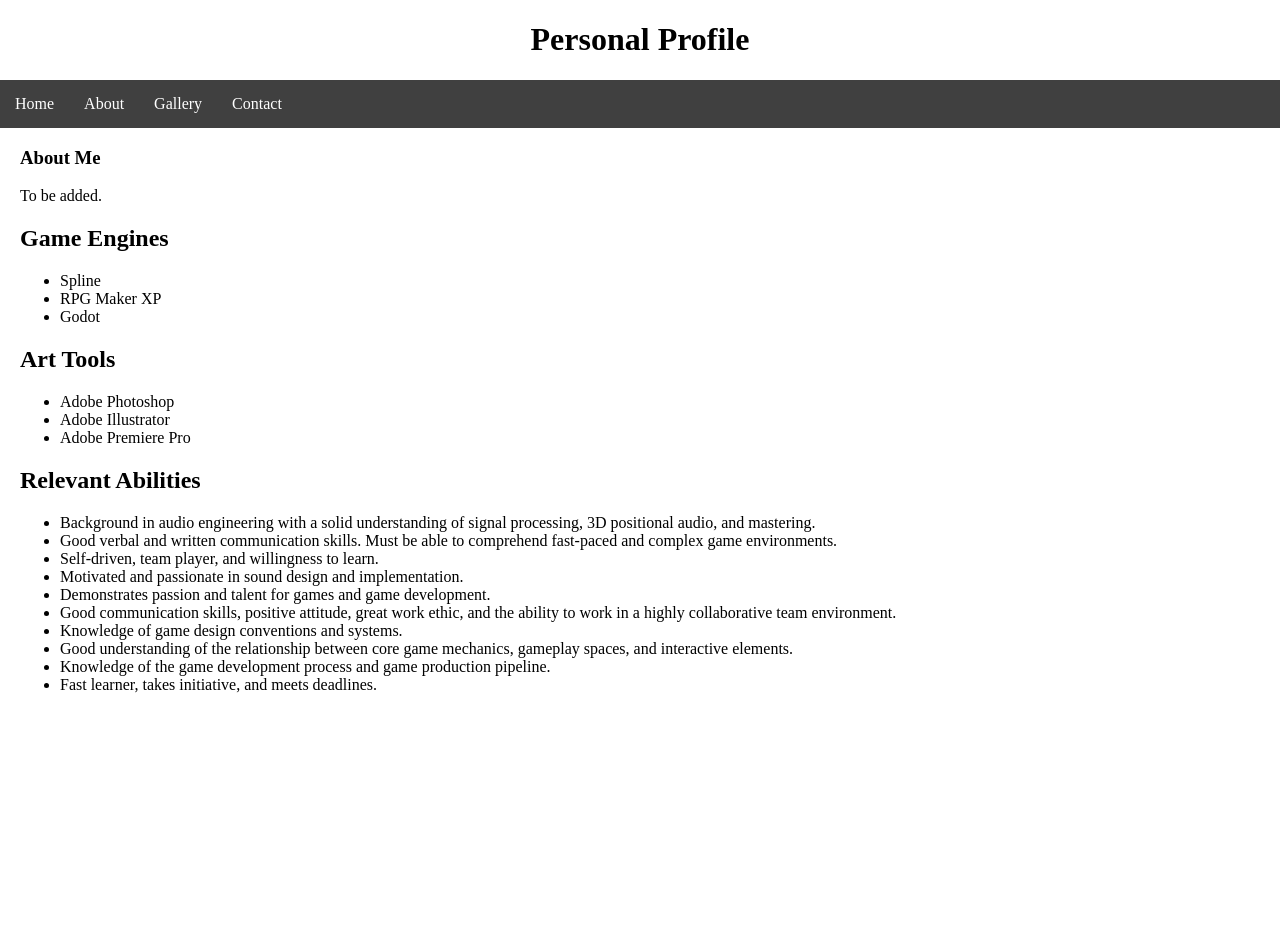
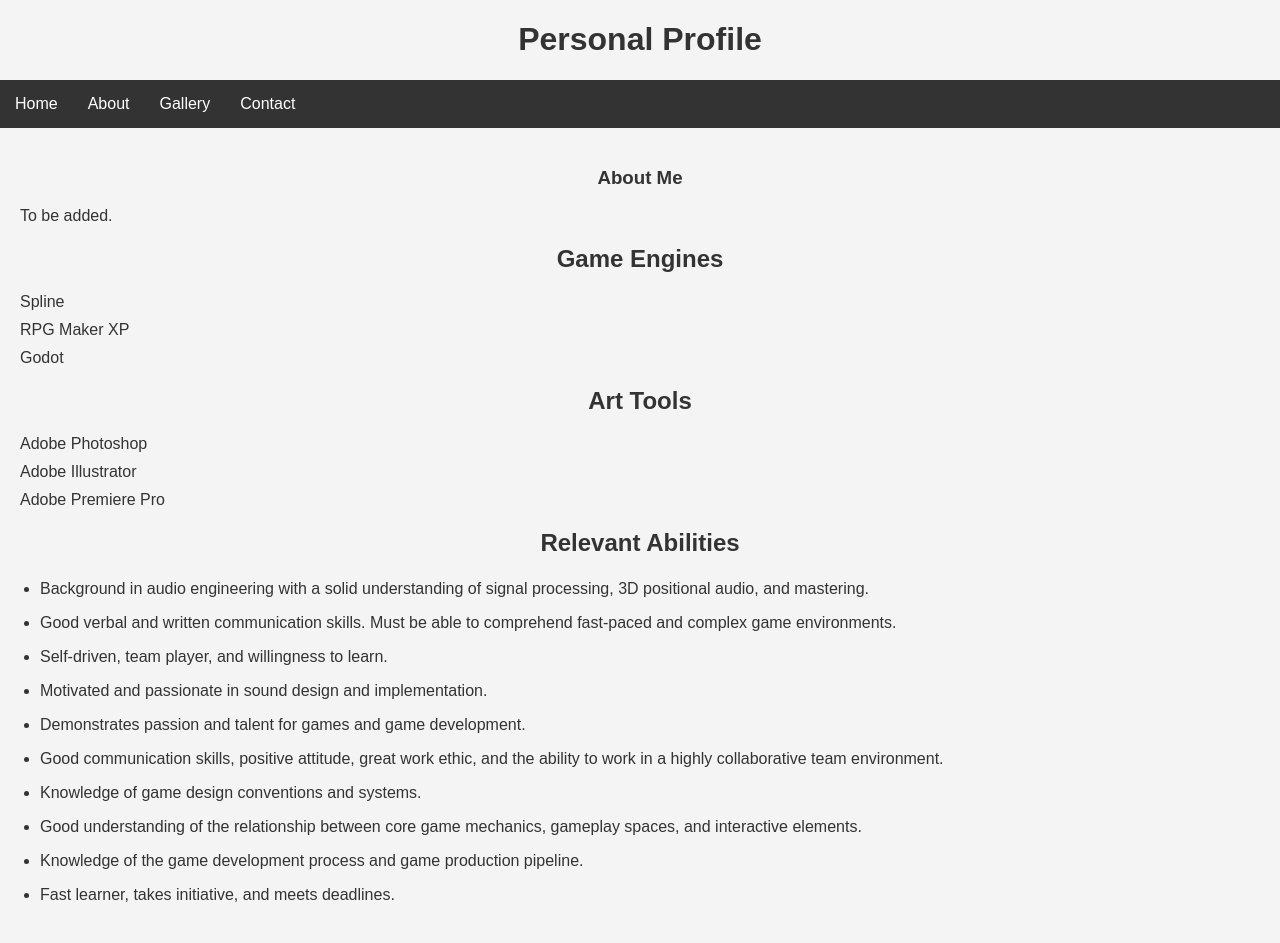
Before and after one commit to elbravo25/lab2, a PHP site: page /about.html in a window 1280 px wide. Before the commit the page ends 693 px from the top, so only its background shows below. Run offline with PHP 8.4, Linux system fonts and the light colour scheme.

Commit message:
Update style.css

```diff
--- a/week5/style.css
+++ b/week5/style.css
@@ -1,21 +1,20 @@
 body {
-    margin: 0px;
+    font-family: Arial, sans-serif;
+    background-color: #f4f4f4;
+    color: #333;
+    margin: 0;
+    padding: 0;
 }
 
-main {
-    margin-left: 20px;
-    margin-right: 20px;
-}
-
-h1 {
+h1, h2, h3 {
     text-align: center;
 }
 
 .navbar ul {
     list-style-type: none;
-    background-color: hsl(0, 0%, 25%);
-    padding: 0px;
-    margin: 0px;
+    background-color: #333;
+    padding: 0;
+    margin: 0;
     overflow: hidden;
 }
 
@@ -28,21 +27,31 @@ h1 {
 }
 
 .navbar a:hover {
-    background-color: hsl(0, 0%, 10%);
+    background-color: #555;
 }
 
 .navbar li {
     float: left;
 }
 
-.progress {
+main {
+    padding: 20px;
+}
+
+.list {
+    padding: 0;
+    list-style-type: none;
+}
+
+.list li {
     margin-bottom: 10px;
 }
 
-.progress-bar {
-    height: 20px;
-    line-height: 20px;
-    text-align: center;
-    color: white;
-    width: 25%;
+.abilities {
+    padding-left: 20px;
 }
+
+.abilities li {
+    margin-bottom: 10px;
+    line-height: 1.5;
+}
```
